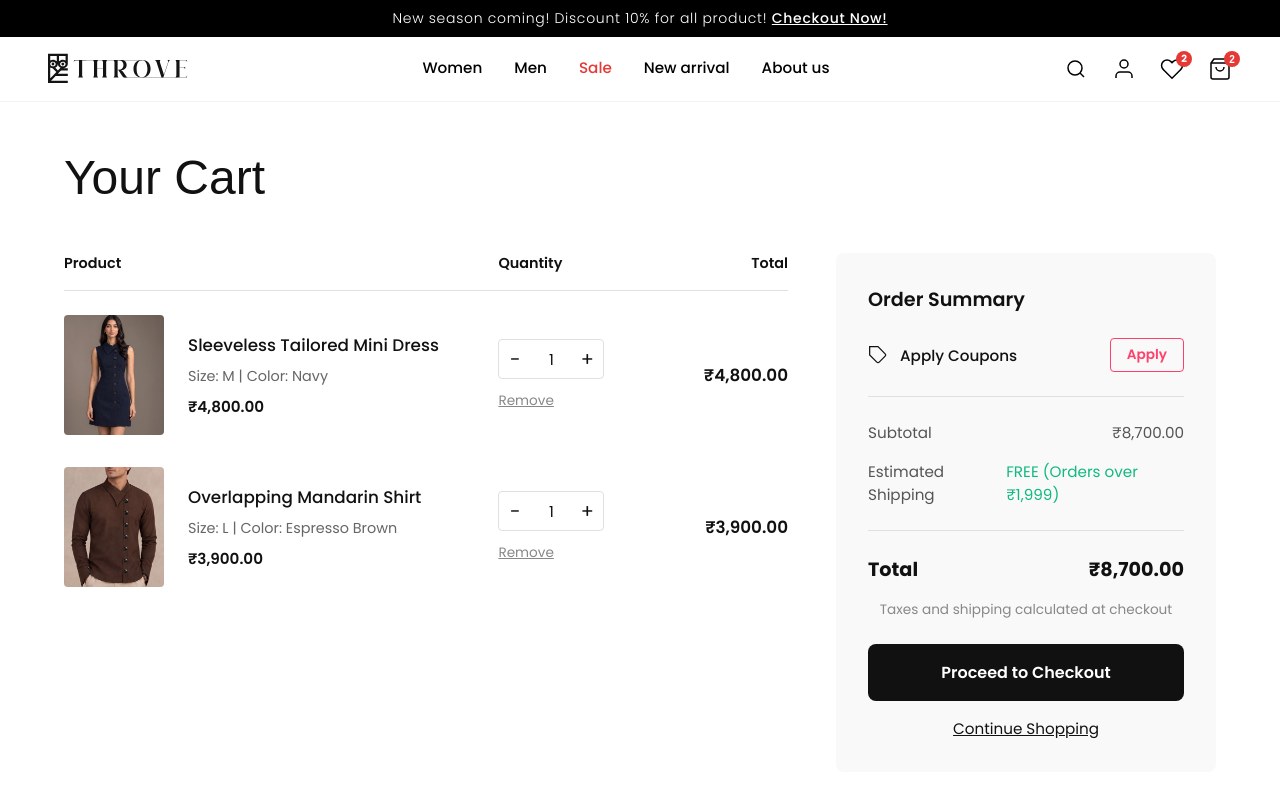
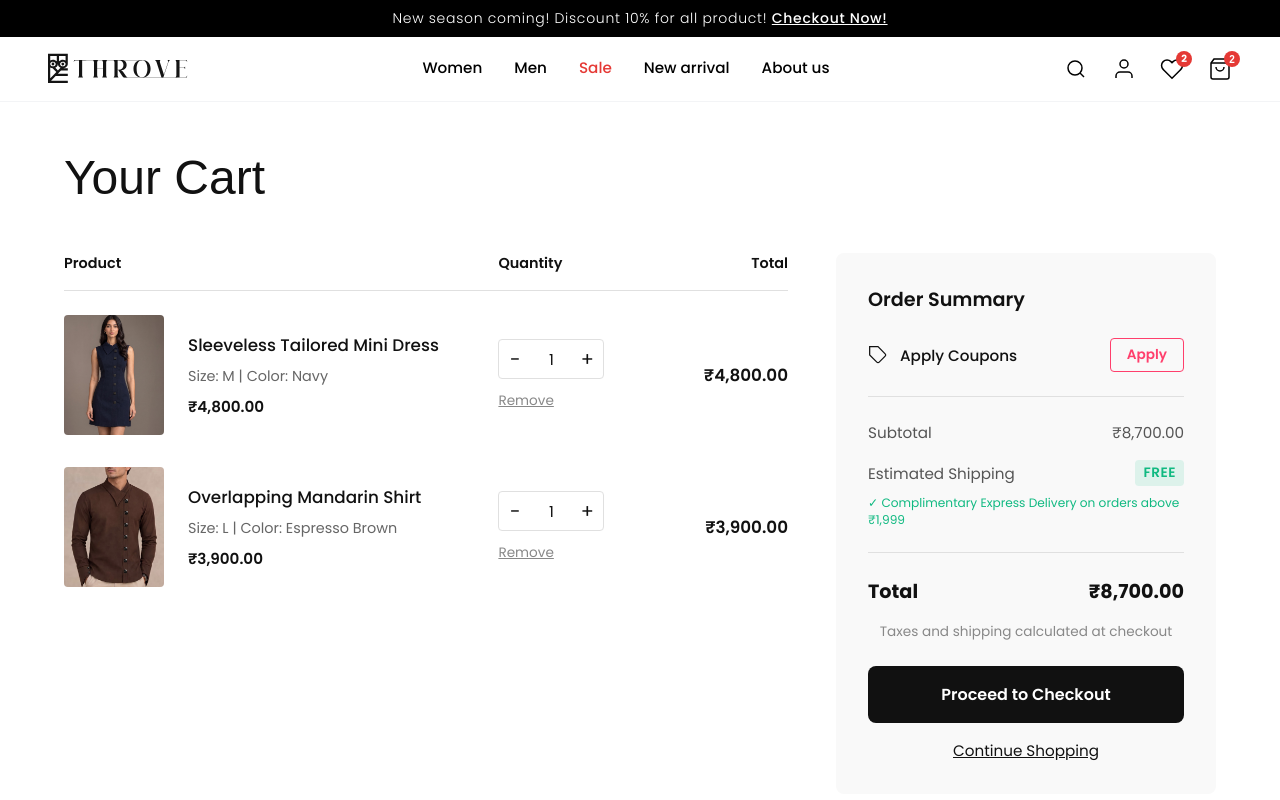
Before and after one commit to rushish-mewada/throve-frontend, a Next.js app: page /cart in a window 1280 px wide. Shown: the top 800 px of the page. Built offline with nearby package versions, Linux system fonts and the light colour scheme; a web font is replaced by a local one.

Commit message:
fix(cart): resolve awkward text wrapping on Estimated Shipping by using crisp FREE badge and subline notice

```diff
--- a/src/app/(shop)/cart/page.js
+++ b/src/app/(shop)/cart/page.js
@@ -134,8 +134,9 @@ export default function CartPage() {
             )}
             <div className={styles.summaryRow}>
               <span>Estimated Shipping</span>
-              <span style={{ color: '#10b981' }}>FREE (Orders over ₹1,999)</span>
+              <span className={styles.freeBadge}>FREE</span>
             </div>
+            <p className={styles.shippingNotice}>✓ Complimentary Express Delivery on orders above ₹1,999</p>
 
             <div className={styles.divider}></div>
 
--- a/src/app/(shop)/cart/page.module.css
+++ b/src/app/(shop)/cart/page.module.css
@@ -210,6 +210,25 @@
   font-size: 0.95rem;
   color: #555555;
   margin-bottom: 16px;
+  white-space: nowrap;
+}
+
+.freeBadge {
+  color: #10b981;
+  font-weight: 600;
+  font-size: 0.85rem;
+  letter-spacing: 0.04em;
+  background-color: rgba(16, 185, 129, 0.12);
+  padding: 3px 8px;
+  border-radius: 4px;
+}
+
+.shippingNotice {
+  font-family: var(--font-poppins), sans-serif;
+  font-size: 0.76rem;
+  color: #10b981;
+  margin: -8px 0 16px 0;
+  line-height: 1.4;
 }
 
 .divider {
```
Also changed, not shown: src/components/layout/AppChrome.js (line endings or trailing spaces).
